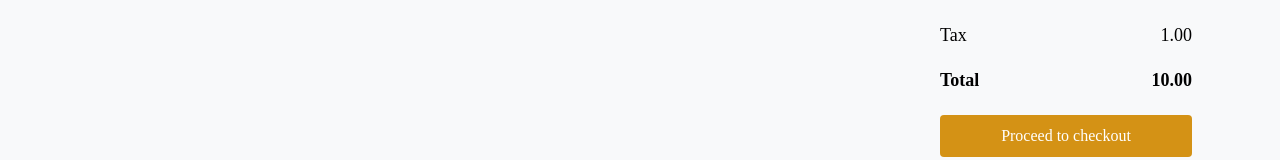
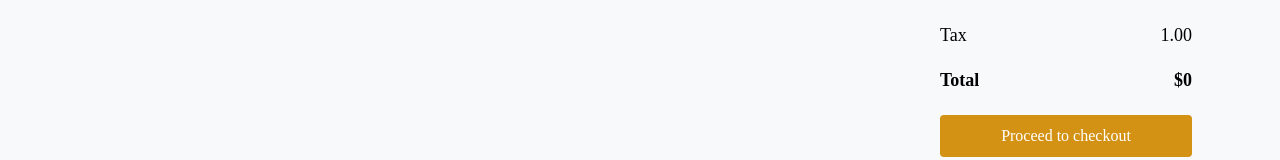
Before and after one commit to codingmster1/library-react-project, a React (Create React App) app: page /cart in a window 1280 px wide. Shown: the part 245-405 px from the top of the page. Built offline with nearby package versions, Linux system fonts and the light colour scheme; a web font is replaced by a local one.

Commit message:
quantity total cart

```diff
--- a/src/pages/Cart.jsx
+++ b/src/pages/Cart.jsx
@@ -1,7 +1,19 @@
-import React from 'react';
+import React, { useState, useEffect } from 'react';
 
 
 const Cart = ({ cart, changeQuantity }) => {
+    const total = () => {
+        let price = 0;
+        cart.forEach((item) => {
+            price += +(
+                (item.salePrice || item.originalPrice) * item.quantity
+                ).toFixed(2);
+        });
+        return price;
+
+    };
+
+
     return (
 <div id="books__body">
     <main id="books__main">
@@ -65,7 +77,7 @@ const Cart = ({ cart, changeQuantity }) => {
                     </div>
                     <div className="total__item total__price">
                         <span>Total</span>
-                        <span>10.00</span>
+                        <span>${total()}</span>
                     </div>
                     <button className="btn btn__checkout no-cursor"
                     onClick={() => alert(`You've met with a terrible fate, haven't you? `)}>
```
